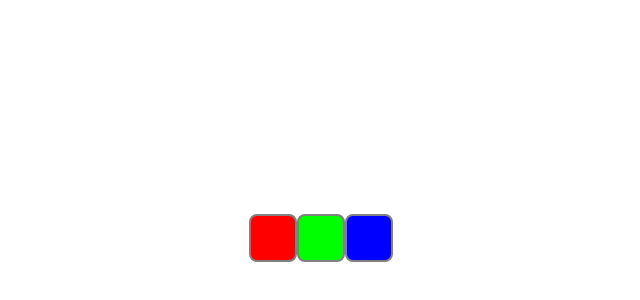
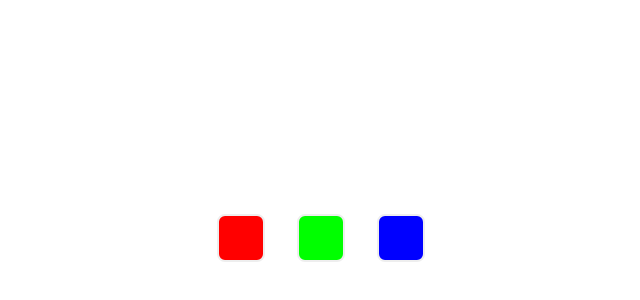
Before and after one commit to truescoutjohn/react, a React app in the folder lesson5/arguments-handler/: page / in a window 1280 px wide. Shown: the part 170-470 px from the top of the page, without its empty margins (319-959 px from the left). Built offline with nearby package versions, Linux system fonts and the light colour scheme.

Commit message:
fix: rename class style in colors component

```diff
--- a/lesson5/arguments-handler/src/Colors.jsx
+++ b/lesson5/arguments-handler/src/Colors.jsx
@@ -18,19 +18,19 @@ class Colors extends Component {
 
   render() {
     return (
-      <div className="counter">
+      <div className="colors">
         <button
-          className="counter__button"
+          className="colors__button"
           style={{ background: '#f00' }}
           onClick={this.switchColor}
         ></button>
         <button
-          className="counter__button"
+          className="colors__button"
           style={{ background: '#0f0' }}
           onClick={this.switchColor}
         ></button>
         <button
-          className="counter__button"
+          className="colors__button"
           style={{ background: '#00f' }}
           onClick={this.switchColor}
         ></button>
--- a/lesson5/arguments-handler/src/style.scss
+++ b/lesson5/arguments-handler/src/style.scss
@@ -14,25 +14,14 @@ body {
   align-items: center;
 }
 
-.counter {
-  margin: auto;
-  display: flex;
-  align-items: center;
-  justify-content: center;
-
+.colors {
   &__button {
     width: 48px;
     height: 48px;
-    border: 2px solid grey;
+    margin: 16px;
+    border: 2px solid #eee;
     border-radius: 8px;
-    background: transparent;
-    font-weight: 700;
-    font-size: 24px;
     cursor: pointer;
     outline: none;
   }
-
-  &__value {
-    margin: 16px;
-  }
 }
```
